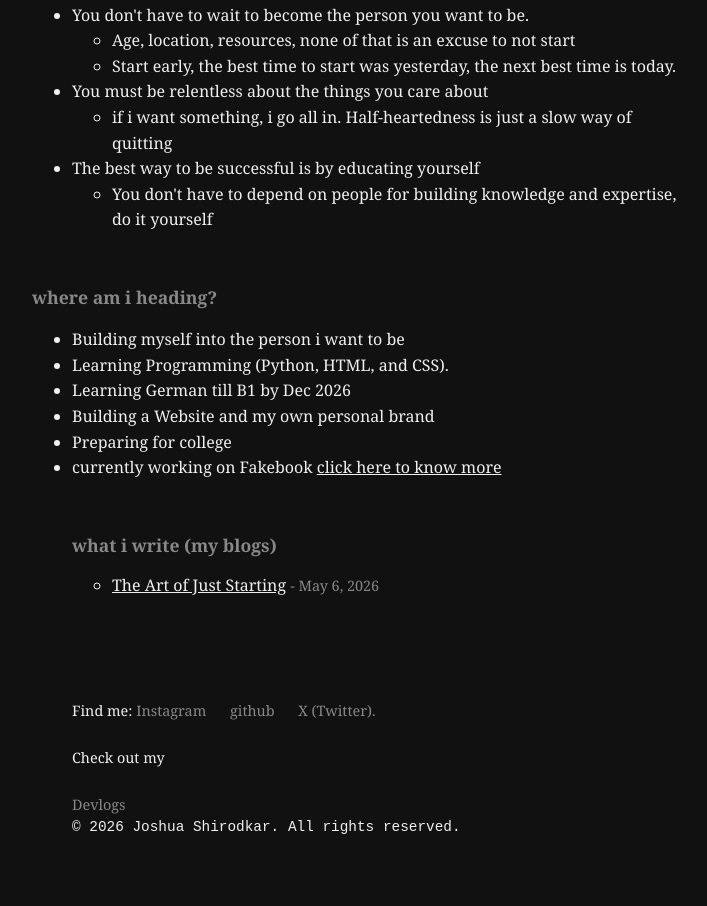
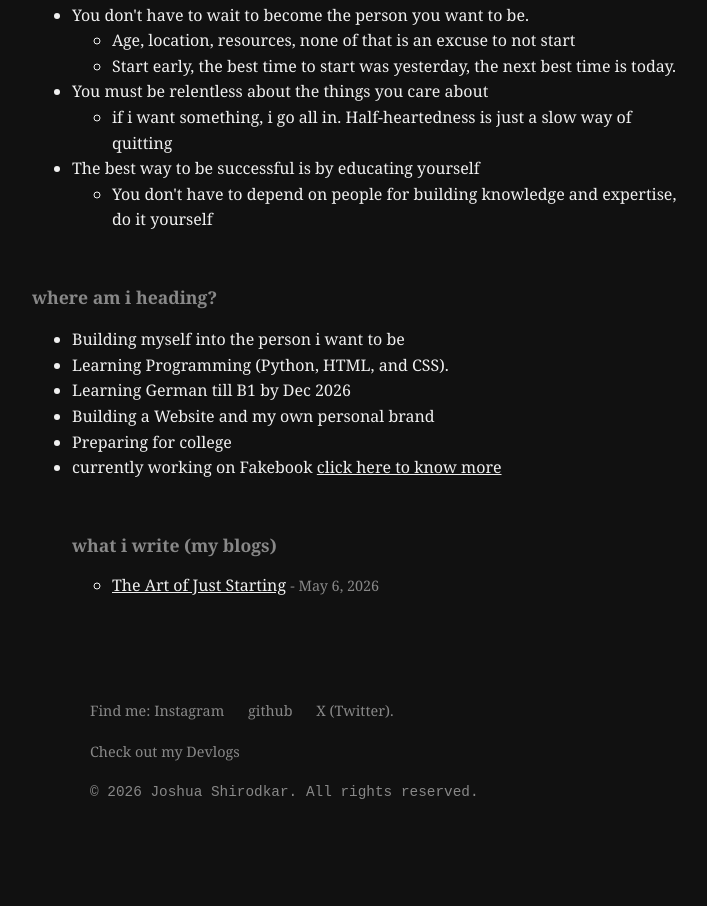
Before and after one commit to Joshua-Sh09/joshua-sh09.github.io, a plain HTML site: page index.html in a window 1280 px wide. Shown: the part 496-1402 px from the top of the page, without its empty margins (283-990 px from the left). Drawn offline with Linux system fonts and the light colour scheme.

Commit message:
redid the stuff

```diff
--- a/index.html
+++ b/index.html
@@ -55,7 +55,7 @@
             <a href="https://x.com/JoshSh09">X (Twitter).</a>
         </p>
 
-        <p>Check out my </p><a href="Devlogs.html">Devlogs</a>
+        <p>Check out my <a href="Devlogs.html">Devlogs</a></p>
         <p class="copyright"> © 2026 Joshua Shirodkar. All rights reserved. </p>
     </footer>
 </body>
--- a/style.css
+++ b/style.css
@@ -118,5 +118,5 @@
               }
 
               footer p {
-                margin: 0 0 1.5rem 0 !important;
+                color: #888 !important;
               }
```
